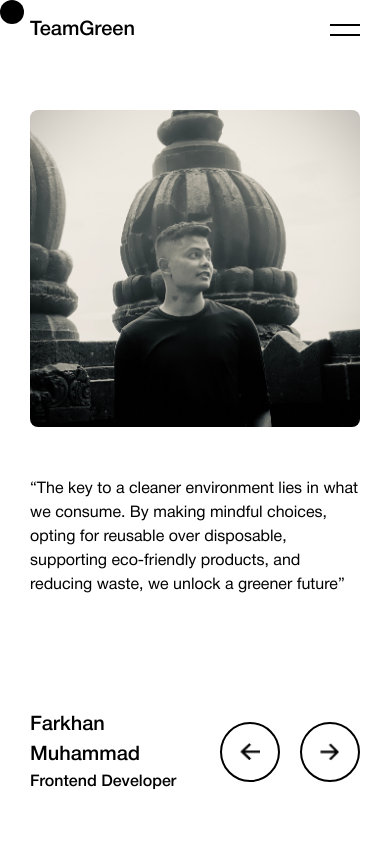
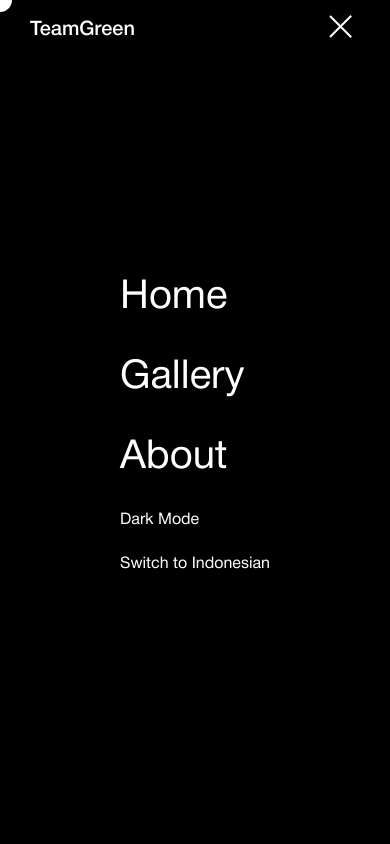
Before and after one commit to farkhanmhd/teamgreen, a Next.js app: page /about in a window 390 px wide. Both pictures are taken after a click on the button 345 px from the left and 30 px from the top of the page. Shown: the top 844 px of the page. Built offline with nearby package versions, Linux system fonts and the light colour scheme.

Commit message:
added sidebar

```diff
--- a/src/app/about/page.js
+++ b/src/app/about/page.js
@@ -6,7 +6,6 @@ import { useState } from 'react';
 import Image from 'next/image';
 import { useAtomValue } from 'jotai';
 import { firstLoadAtom } from '@/app/states/state';
-import SplitWord from '../ui/components/SplitWord';
 
 const AboutPage = () => {
   const isFirstLoad = useAtomValue(firstLoadAtom);
@@ -43,9 +42,9 @@ const AboutPage = () => {
 
   return (
     <main className="h-[100dvh] bg-white px-[30px] pb-[50px] pt-[110px] lg:px-[50px] xl:px-[70px]">
-      <div className="mx-auto flex h-full w-full flex-col gap-[50px] lg:w-11/12 lg:flex-row">
+      <div className="mx-auto flex h-full w-full flex-col gap-[50px] lg:w-11/12 xl:flex-row">
         <div
-          className="h-1/2 w-full overflow-hidden rounded-lg lg:h-full lg:w-1/2"
+          className="h-1/2 w-full overflow-hidden rounded-lg lg:h-full xl:w-1/2"
           id="about-img"
         >
           <Image
@@ -56,7 +55,7 @@ const AboutPage = () => {
             className="h-full w-full object-cover"
           />
         </div>
-        <div className="flex h-1/2 w-full flex-col justify-between lg:h-full lg:w-1/2">
+        <div className="flex h-1/2 w-full flex-col justify-between lg:h-full xl:w-1/2">
           <div className="overflow-hidden">
             <p className="overflow-hidden lg:text-lg" id="about-quote">
               {data === 1
@@ -70,7 +69,7 @@ const AboutPage = () => {
           <div className="flex items-center justify-between">
             <div>
               <div className="overflow-hidden">
-                <p className="text-sm font-medium lg:text-2xl" id="about-name">
+                <p className="text-xs font-medium lg:text-2xl" id="about-name">
                   {data === 1 ? 'Farkhan Muhammad' : 'Farid Ashyqi'}
                 </p>
               </div>
--- a/src/app/states/state.js
+++ b/src/app/states/state.js
@@ -1,4 +1,4 @@
-import { atom } from "jotai";
+import { atom } from 'jotai';
 
 export const firstLoadAtom = atom(true);
-export const navbarAtom = atom(false);
+export const sidebarAtom = atom(false);
--- a/src/app/template.js
+++ b/src/app/template.js
@@ -5,6 +5,7 @@ import { useAtomValue } from 'jotai';
 import { firstLoadAtom } from './states/state';
 import Intro from './ui/components/Intro';
 import Footer from './ui/components/Footer';
+import Sidebar from './ui/components/Sidebar';
 
 export default function Template({ children }) {
   const isFirstLoad = useAtomValue(firstLoadAtom);
@@ -12,6 +13,7 @@ export default function Template({ children }) {
     <>
       {isFirstLoad && <Intro />}
       <Header />
+      <Sidebar />
       {children}
       <Footer />
     </>
--- a/src/app/ui/components/Cursor.js
+++ b/src/app/ui/components/Cursor.js
@@ -7,8 +7,8 @@ const Cursor = () => {
   useGSAP(() => {
     document.addEventListener('mousemove', (e) => {
       gsap.to('#cursor', {
-        x: e.clientX,
-        y: e.clientY,
+        x: e.clientX - 12,
+        y: e.clientY - 12,
       });
     });
   });
@@ -16,7 +16,7 @@ const Cursor = () => {
   return (
     <div
       id="cursor"
-      className="fixed z-[1000] h-6 w-6 rounded-full bg-white mix-blend-difference lg:block"
+      className="pointer-events-none fixed z-[1000] h-6 w-6 rounded-full bg-white mix-blend-difference lg:block"
     />
   );
 };
--- a/src/app/ui/components/Footer.js
+++ b/src/app/ui/components/Footer.js
@@ -45,7 +45,7 @@ const Footer = () => {
         </h1>
         <Link
           href="https://www.youtube.com/watch?v=dQw4w9WgXcQ"
-          className="footer-button z-[999] block cursor-none rounded-[18px] border-2 border-white bg-black px-8 py-2 text-xs text-white opacity-0 mix-blend-difference duration-200 hover:bg-white hover:text-black"
+          className="footer-button block cursor-none rounded-[18px] border-2 border-white bg-black px-8 py-2 text-xs text-white opacity-0 mix-blend-difference duration-200 hover:bg-white hover:text-black"
           target="_blank"
         >
           Join now
--- a/src/app/ui/components/Header.js
+++ b/src/app/ui/components/Header.js
@@ -3,14 +3,15 @@
 import gsap from 'gsap';
 import { useGSAP } from '@gsap/react';
 import { useAtomValue } from 'jotai';
-import { firstLoadAtom } from '@/app/states/state';
+import { firstLoadAtom, sidebarAtom } from '@/app/states/state';
 import Link from 'next/link';
 import MenuButton from './MenuButton';
 import ScrollTrigger from 'gsap/ScrollTrigger';
-import { isDesktop } from '@/app/utils/utils';
 
 const Header = () => {
   const isFirstLoad = useAtomValue(firstLoadAtom);
+  console.log(isFirstLoad);
+  const sidebarOpen = useAtomValue(sidebarAtom);
   useGSAP(() => {
     gsap.registerPlugin(ScrollTrigger);
     const animateHeader = gsap.from('#header', {
@@ -19,6 +20,8 @@ const Header = () => {
     });
 
     if (isFirstLoad) animateHeader.play().delay(3);
+
+    if (sidebarOpen) animateHeader.play();
 
     gsap.to('header', {
       scrollTrigger: {
@@ -38,11 +41,11 @@ const Header = () => {
   return (
     <header
       id="header"
-      className="fixed left-0 top-0 z-[999] flex h-[60px] w-screen items-center justify-between bg-white/50 px-[30px] backdrop-blur-md lg:px-[50px] xl:px-[70px]"
+      className="fixed left-0 top-0 z-[999] flex h-[60px] w-screen items-center justify-between bg-black px-[30px] mix-blend-difference lg:px-[50px] xl:px-[70px]"
     >
       <Link
         href="/"
-        className="group cursor-none text-sm font-medium text-black"
+        className="group cursor-none text-sm font-medium text-white"
       >
         TeamGreen
       </Link>
--- a/src/app/ui/components/Intro.js
+++ b/src/app/ui/components/Intro.js
@@ -31,7 +31,7 @@ const Intro = () => {
   return (
     <div
       id="intro"
-      className="fixed left-0 top-0 z-[999] flex h-[100dvh] w-screen bg-black"
+      className="fixed left-0 top-0 z-[1001] flex h-[100dvh] w-screen bg-black"
     >
       <h1
         id="intro-logo"
--- a/src/app/ui/components/MenuButton.js
+++ b/src/app/ui/components/MenuButton.js
@@ -1,8 +1,19 @@
+import { useAtom } from 'jotai';
+import { sidebarAtom } from '@/app/states/state';
+
 const MenuButton = () => {
+  const [sidebarOpen, setSidebarOpen] = useAtom(sidebarAtom);
   return (
-    <button className="flex h-[12px] cursor-none flex-col justify-between">
-      <div className="h-0.5 w-[30px] bg-black"></div>
-      <div className="h-0.5 w-[30px] bg-black"></div>
+    <button
+      className="flex h-[12px] cursor-none flex-col justify-between"
+      onClick={() => setSidebarOpen(!sidebarOpen)}
+    >
+      <div
+        className={`h-0.5 w-[30px] origin-left bg-white duration-200 ${sidebarOpen && '-translate-y-[9px] rotate-45'}`}
+      ></div>
+      <div
+        className={`h-0.5 w-[30px] origin-left bg-white duration-200 ${sidebarOpen && 'translate-y-[2px] -rotate-45'}`}
+      ></div>
     </button>
   );
 };
--- /dev/null
+++ b/src/app/ui/components/Sidebar.js
@@ -0,0 +1,67 @@
+'use client';
+
+import { useAtom } from 'jotai';
+import { sidebarAtom } from '@/app/states/state';
+import { useGSAP } from '@gsap/react';
+import SidebarLinkItem from './SidebarLinkItem';
+import { openSidebar, closeSidebar } from '@/app/utils/sidebarAnimation';
+
+const links = [
+  {
+    text: 'Home',
+    href: '/',
+  },
+  {
+    text: 'Gallery',
+    href: '/gallery',
+  },
+  {
+    text: 'About',
+    href: '/about',
+  },
+];
+
+const Sidebar = () => {
+  const [sidebarOpen, setSidebarOpen] = useAtom(sidebarAtom);
+  useGSAP(() => {
+    if (sidebarOpen) openSidebar();
+    else closeSidebar();
+  }, [sidebarOpen]);
+
+  const handleOverlayClick = () => {
+    if (sidebarOpen) {
+      closeSidebar();
+      setSidebarOpen(false);
+    }
+  };
+
+  return (
+    <>
+      {sidebarOpen && (
+        <div
+          className="fixed left-0 top-0 z-[997] h-screen w-screen bg-black mix-blend-difference duration-1000"
+          onClick={handleOverlayClick}
+        />
+      )}
+      <aside className="fixed top-0 z-[998] hidden h-screen w-screen items-center justify-center bg-black text-white lg:w-1/2 xl:w-1/4">
+        <div className="flex h-full w-full items-center justify-center gap-y-20">
+          <ul className="flex flex-col gap-y-5">
+            {links.map((link, index) => (
+              <SidebarLinkItem key={index} {...link} />
+            ))}
+            <li className="group relative max-w-max">
+              <button className="cursor-none">Dark Mode</button>
+              <div className="absolute bottom-0 left-0 h-[2px] w-0 origin-left bg-white duration-300 group-hover:w-full" />
+            </li>
+            <li className="group relative max-w-max">
+              <button className="cursor-none">Switch to Indonesian</button>
+              <div className="absolute bottom-0 left-0 h-[2px] w-0 origin-left bg-white duration-300 group-hover:w-full" />
+            </li>
+          </ul>
+        </div>
+      </aside>
+    </>
+  );
+};
+
+export default Sidebar;
--- /dev/null
+++ b/src/app/ui/components/SidebarLinkItem.js
@@ -0,0 +1,24 @@
+'use client';
+
+import { useAtom } from 'jotai';
+import { sidebarAtom } from '@/app/states/state';
+import Link from 'next/link';
+
+const SidebarLinkItem = ({ text, href }) => {
+  const [sidebarOpen, setSidebarOpen] = useAtom(sidebarAtom);
+  return (
+    <li
+      onClick={() => setSidebarOpen(!sidebarOpen)}
+      className="group relative max-w-max"
+    >
+      <Link href={href} className={`cursor-none text-xl`}>
+        {text}
+      </Link>
+      <div
+        className={`absolute bottom-0 left-0 h-[2px] w-0 origin-left bg-white duration-300 group-hover:w-full`}
+      />
+    </li>
+  );
+};
+
+export default SidebarLinkItem;
--- /dev/null
+++ b/src/app/utils/sidebarAnimation.js
@@ -0,0 +1,19 @@
+import gsap from 'gsap';
+
+const openSidebar = () => {
+  gsap.to('aside', {
+    right: 0,
+    ease: 'power2.inOut',
+    display: 'block',
+  });
+};
+
+const closeSidebar = () => {
+  gsap.to('aside', {
+    right: '-100%',
+    ease: 'power2.inOut',
+    display: 'none',
+  });
+};
+
+export { openSidebar, closeSidebar };
```
